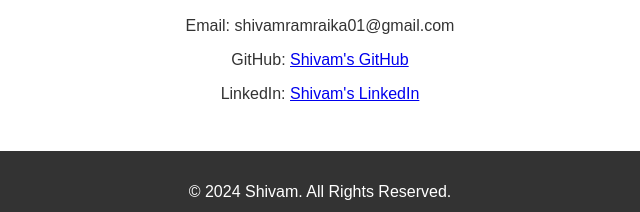
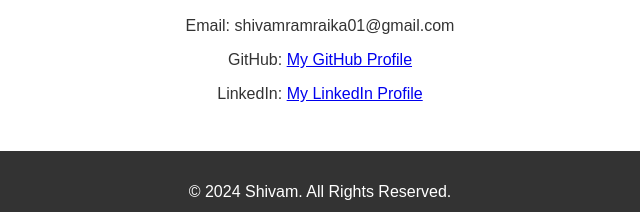
Before and after one commit to Ramraika-s/Portfolio_Genesis, a plain HTML site: page index.html in a window 1280 px wide. Shown: the part 1057-1269 px from the top of the page, 320-960 px from the left. Drawn offline with Linux system fonts and the light colour scheme.

Commit message:
Update index.html

```diff
--- a/index.html
+++ b/index.html
@@ -64,8 +64,8 @@
   <section id="contact" class="section">
     <h2>Contact Me</h2>
     <p>Email: shivamramraika01@gmail.com</p>
-    <p>GitHub: <a href="https://github.com/Ramraika-s" target="_blank">Shivam's GitHub</a></p>
-    <p>LinkedIn: <a href="https://www.linkedin.com/in/shivam-ramraika-102468333/" target="_blank">Shivam's LinkedIn</a></p>
+    <p>GitHub: <a href="https://github.com/Ramraika-s" target="_blank">My GitHub Profile</a></p>
+    <p>LinkedIn: <a href="https://www.linkedin.com/in/shivam-ramraika-102468333/" target="_blank">My LinkedIn Profile</a></p>
   </section>
 
   <footer>
```
